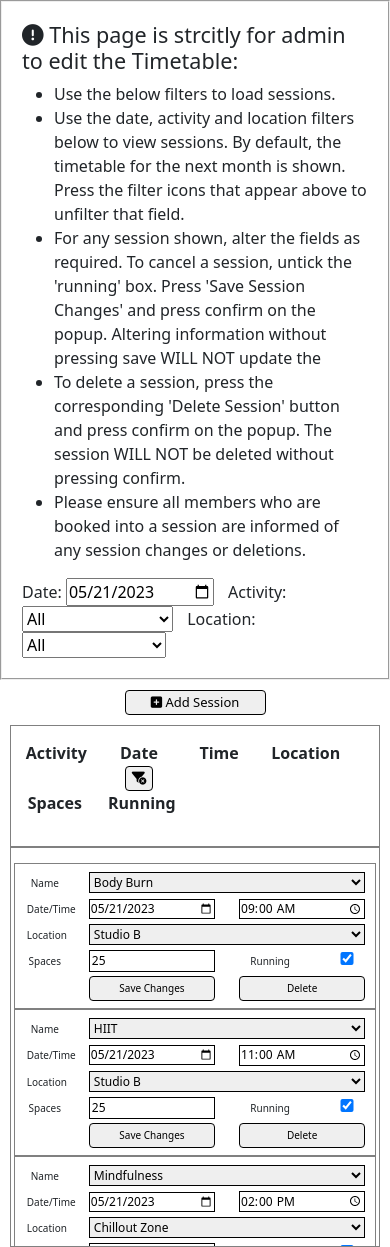
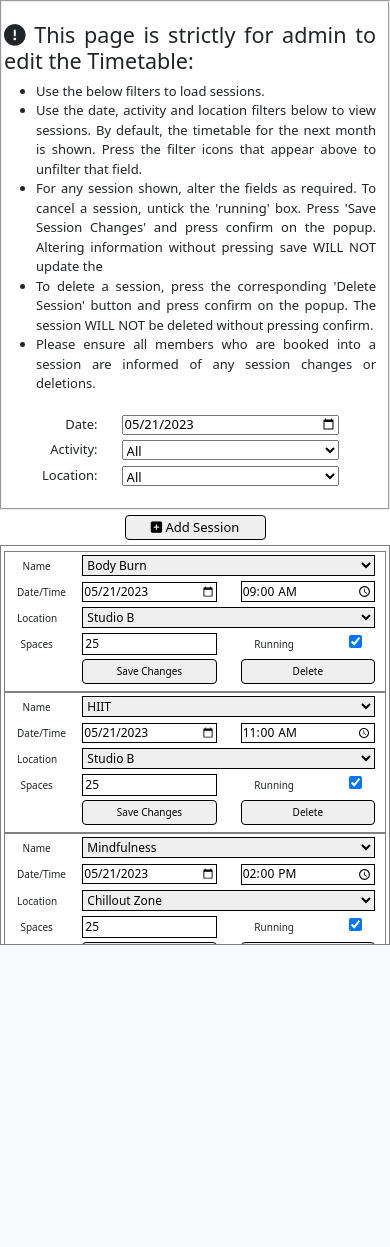
Before and after one commit to AlexSmall96/Project-4, a Django app: page /admin.html in a window 390 px wide. Shown: the part 100-1347 px from the top of the page. After the commit the page ends 1045 px from the top, so only its background shows below. Run offline with Django 3.2, Linux system fonts and the light colour scheme; data comes from the database, SQL or seed files in the repository; some libraries are stand-ins or nearby versions.

Commit message:
"Edit admin instructions font and margins on 320px"

```diff
--- a/classbooking_app/static/classbooking_app/css/style.css
+++ b/classbooking_app/static/classbooking_app/css/style.css
@@ -191,9 +191,10 @@ border-width: 2px;
     border-color: grey;
     border-width:1px;
     margin:auto;
-    width:95%;
+    width:100%;
     text-align: center;
     padding:15px;
+    padding-top: 5px;;
 }
 
 #session-cont{
@@ -220,7 +221,8 @@ border-width: 2px;
 }
 
 #add-btn-section{
-    margin-top: 10px;
+    margin-top: 5px;
+    margin-bottom: 5px;
     width:30%;
 }
 
@@ -228,9 +230,43 @@ border-width: 2px;
     display:none;
 }
 
+.new-session{
+    background-color:rgba(227, 241, 244, 0.945)
+}
+
 @media (max-width:576px){
+    #admin-instructions{
+        font-size: small;
+        padding-left: 2px;
+        padding-right: 12px;
+        text-align: justify;
+    }
+
+    #admin-filter{
+        width:80%;
+    }
+
+    #admin-filter input, #admin-filter select, #admin-filter label{
+        height:20px;
+        width:100%;
+        margin-top:5px;
+    }
+
+    #admin-filter label{
+        float:right;
+        text-align: right;
+    }
+
+    #session-cont{
+        margin-right:0px;
+        margin-left:0px;
+    }
+
+    #admin-headers{
+        display:none;
+    }
     #session-cont .row{
-        padding-top: 5px;
+        padding-top: 0px;
         padding-bottom: 5px;
         border-style: solid;
         border-width: 1px;
--- a/classbooking_app/static/classbooking_app/js/admin.js
+++ b/classbooking_app/static/classbooking_app/js/admin.js
@@ -1,4 +1,5 @@
 document.addEventListener("DOMContentLoaded", function(){
+    console.log("working 2")
     const filters = document.getElementsByClassName("filter")
     const sessionForm = document.getElementById("session-form")
     const addSession = document.getElementById("add-session")
@@ -55,31 +56,55 @@ document.addEventListener("DOMContentLoaded", function(){
         let sessionId = Number(maxId.innerHTML) + 1
         let newRow = document.createElement("div")
         newRow.classList.add("row")
+        newRow.classList.add("new-session")
         newRow.id = `${sessionId}-row`
         newRow.innerHTML=`
-        <div class="col-lg-2">
-        <select id="${sessionId}-activity" name="${sessionId}-activity" required></select>
+        <div class="col-2">
+          <label class="sm-font" for="${sessionId}-activity">Name</label>
         </div>
-        <div class="col-lg-1">
-        <input type="date" id="${sessionId}-date" name="${sessionId}-date" required value="${defaultDate}">
+          <div class="col-10">
+              <select class="sm-width" id="${sessionId}-activity" name="${sessionId}-activity">
+            </select>
           </div>
-        <div class="col-lg-1">
-        <input type="time" id="${sessionId}-time" name="${sessionId}-time" step="3600" required value="06:30">
+          <div class="col-2">
+            <label class="sm-font" for="${sessionId}-date">Date/Time</label>
           </div>
-        <div class="col-lg-2">
-        <select id="${sessionId}-location" name="${sessionId}-location" required></select>
+          <div class="col-5">
+              <input class="date-edit sm-width" type="date" id="${sessionId}-date" name="${sessionId}-date" value="${defaultDate}">
           </div>
-        <div class="col-lg-1">
-        <input type="number" id="${sessionId}-spaces" name="${sessionId}-spaces" min="0" max="25" step="1" value="20" required>
+          <div class="col-5">
+              <input class="sm-width" type="time" id="${sessionId}-time" name="${sessionId}-time" value="06:30" step="3660">
           </div>
-        <div class="col-lg-1">
-        <input type="checkbox" id="${sessionId}-running" name="${sessionId}-running" checked>
+          <div class="col-2">
+            <label class="sm-font" for="${sessionId}-location">Location</label>
           </div>
-        <div class="col-lg-2">
-        <button class="create-btn admin-btn" type="button" id="${sessionId}-create" name="${sessionId}-create" data-toggle="modal" data-target="#confirm-create-modal">Create Session</button>
+          <div class="col-10">
+              <select class="sm-width" id="${sessionId}-location" name="${sessionId}-location">
+              </select>
           </div>
-        <div class="col-lg-2">
-        <button type="button" class="discard-btn admin-btn" id="${sessionId}-discard" name="${sessionId}-discard">Discard</button>
+          <div class="col-2">
+            <label class="sm-font" for="${sessionId}-spaces">Spaces</label>
+          </div>
+          <div class="col-5">
+              <input class="sm-width" type="number" id="${sessionId}-spaces" name="${sessionId}-spaces" value="25" min="0" max="25" step="1">
+          </div>
+          <div class="col-3">
+            <label class="sm-font" for="${sessionId}-running">Running</label>
+          </div>
+          <div class="col-2">
+              <input class="sm-width" type="checkbox" id="${sessionId}-running" name="${sessionId}-running" checked>
+          </div>
+          <div class="col-5 offset-2">
+              <button class="create-btn admin-btn sm-width sm-btn" type="button" id="${sessionId}-create"  name="${sessionId}-create" data-toggle="modal" data-target="#confirm-create-modal-${sessionId}">
+                Create Session
+              </button>
+          </div>
+
+          <div class="col-5">
+              <button class="discard-btn admin-btn sm-width sm-btn" type="button" id="${sessionId}-discard"  name="${sessionId}-discard">
+                Discard
+              </button>
+          </div>
       </div>
         `
         sessionCont.insertBefore(newRow, sessionCont.firstChild)
--- a/classbooking_app/templates/classbooking_app/admin.html
+++ b/classbooking_app/templates/classbooking_app/admin.html
@@ -3,7 +3,7 @@
 {% block contentbody %}
 <form method="POST" id="session-form">
 <div  class="beneath-header" id="admin-instructions">
-<h4><i class="fa-solid fa-circle-exclamation"></i> This page is strcitly for admin to edit the Timetable:</h4>
+<h4><i class="fa-solid fa-circle-exclamation"></i> This page is strictly for admin to edit the Timetable:</h4>
 <ul>
  <li>Use the below filters to load sessions.</li>
  <li>Use the date, activity and location filters below to view sessions. By default, the timetable for the next month is shown. Press the filter icons that appear above to unfilter that field.</li>
@@ -18,10 +18,15 @@
     <input class="invisible" type="text" id="delete-field" name="delete-field">
     <input class="invisible" type="text" id="create-field" name="create-field">
     <input class="invisible" type="text" id="feedback-field" name="feedback-field" value="{{ feedback_field }}">
-    <label for="date-filter">Date:</label>
-    <input class="filter" type="date" id="dat-filter" name="date-filter" value="{{ date_filter }}">
-    <label for="activity-filter">Activity: </label>
-    <select class="filter" id="act-filter" name="activity-filter" value="{{ activity_filter }}">
+
+    <div id="admin-filter" class="container">
+      <div class="row">
+        <div class="col-3"><label for="date-filter">Date:</label></div>
+        <div class="col-9"><input class="filter" type="date" id="dat-filter" name="date-filter" value="{{ date_filter }}"></div>
+      </div>
+      <div class="row">
+        <div class="col-3"><label for="activity-filter">Activity: </label></div>
+        <div class="col-9"><select class="filter" id="act-filter" name="activity-filter" value="{{ activity_filter }}">
           <option class="activity-option" value="All">All</option>
           {% for activity in activities %}
           {% if activity.name == activity_filter %}
@@ -31,7 +36,13 @@
           {% endif %}
           {% endfor %}
       </select>
+        </div>
+      </div>
+      <div class="row">
+        <div class="col-3">
           <label for="location-filter">Location:</label>
+        </div>
+        <div class="col-9">
           <select class="filter" id="loc-filter" name="location-filter" value="{{ location_filter }}">
             <option value="All">All</option>
             {% for location in locations %}
@@ -42,6 +53,16 @@
             {% endif %}
             {% endfor %}
           </select>
+        </div>
+      </div>
+    </div>
+
+
+
+
+
+
+
   </div>
   <div id="add-btn-section" class="container vertical-margin-top">
     <div class="row">
@@ -236,6 +257,6 @@
 
 {% block contentscript %}
 
-<script src="../../static/classbooking_app/js/admin.js"></script>
+<script src="../../static/classbooking_app/js/admin.js?2"></script>
 
 {% endblock %}
--- a/classbooking_app/templates/classbooking_app/base.html
+++ b/classbooking_app/templates/classbooking_app/base.html
@@ -6,7 +6,7 @@
     <meta http-equiv="X-UA-Compatible" content="IE=edge">
     <meta name="viewport" content="width=device-width, initial-scale=1.0">
     <link href="https://cdn.jsdelivr.net/npm/bootstrap@5.3.0-alpha1/dist/css/bootstrap.min.css" rel="stylesheet" integrity="sha384-GLhlTQ8iRABdZLl6O3oVMWSktQOp6b7In1Zl3/Jr59b6EGGoI1aFkw7cmDA6j6gD" crossorigin="anonymous">
-    <link rel="stylesheet" href="../../static/classbooking_app/css/style.css">
+    <link rel="stylesheet" href="../../static/classbooking_app/css/style.css?2">
     <title>classbooking</title>
 </head>
 <body>
```
Lines whose indentation alone changed are shown as unchanged.
